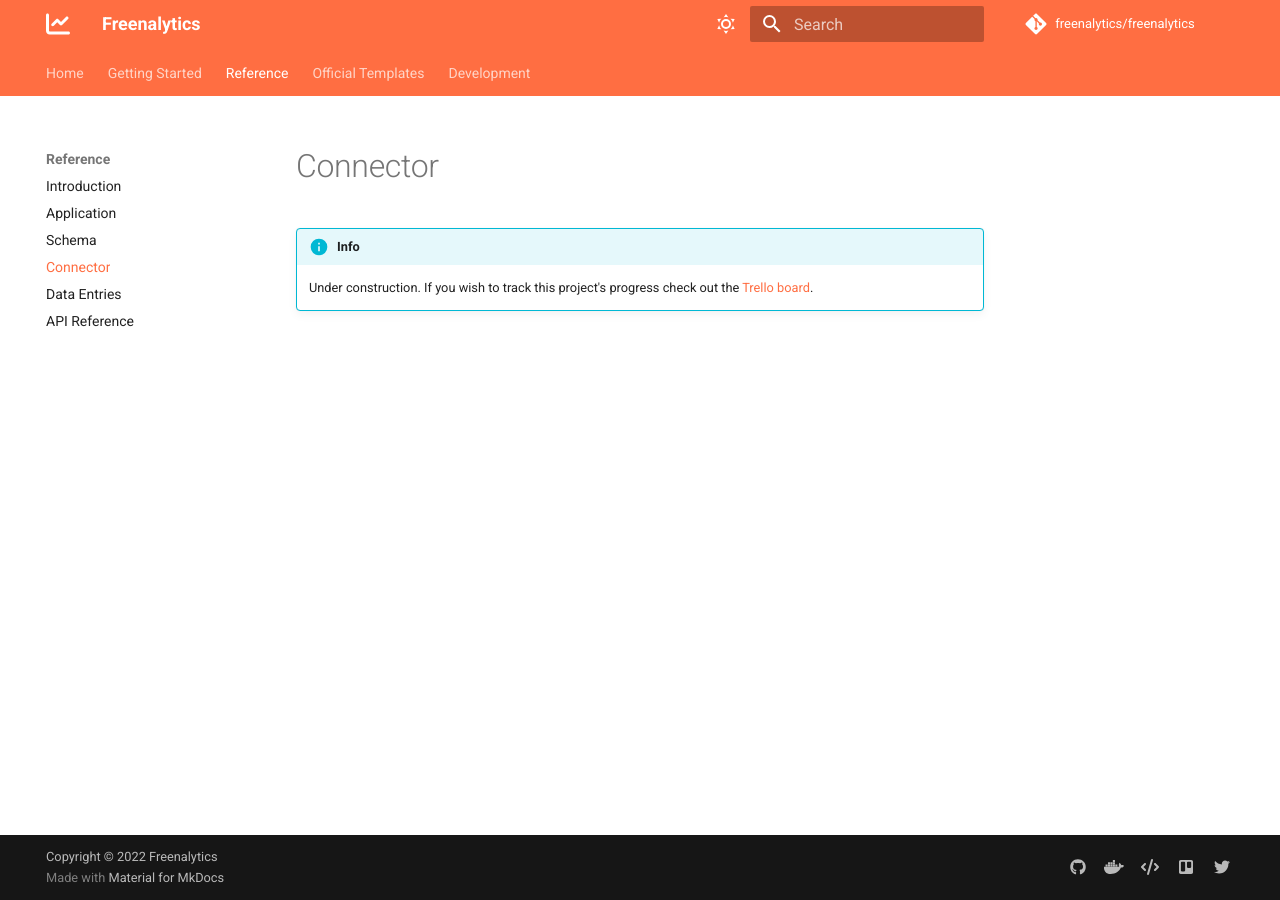
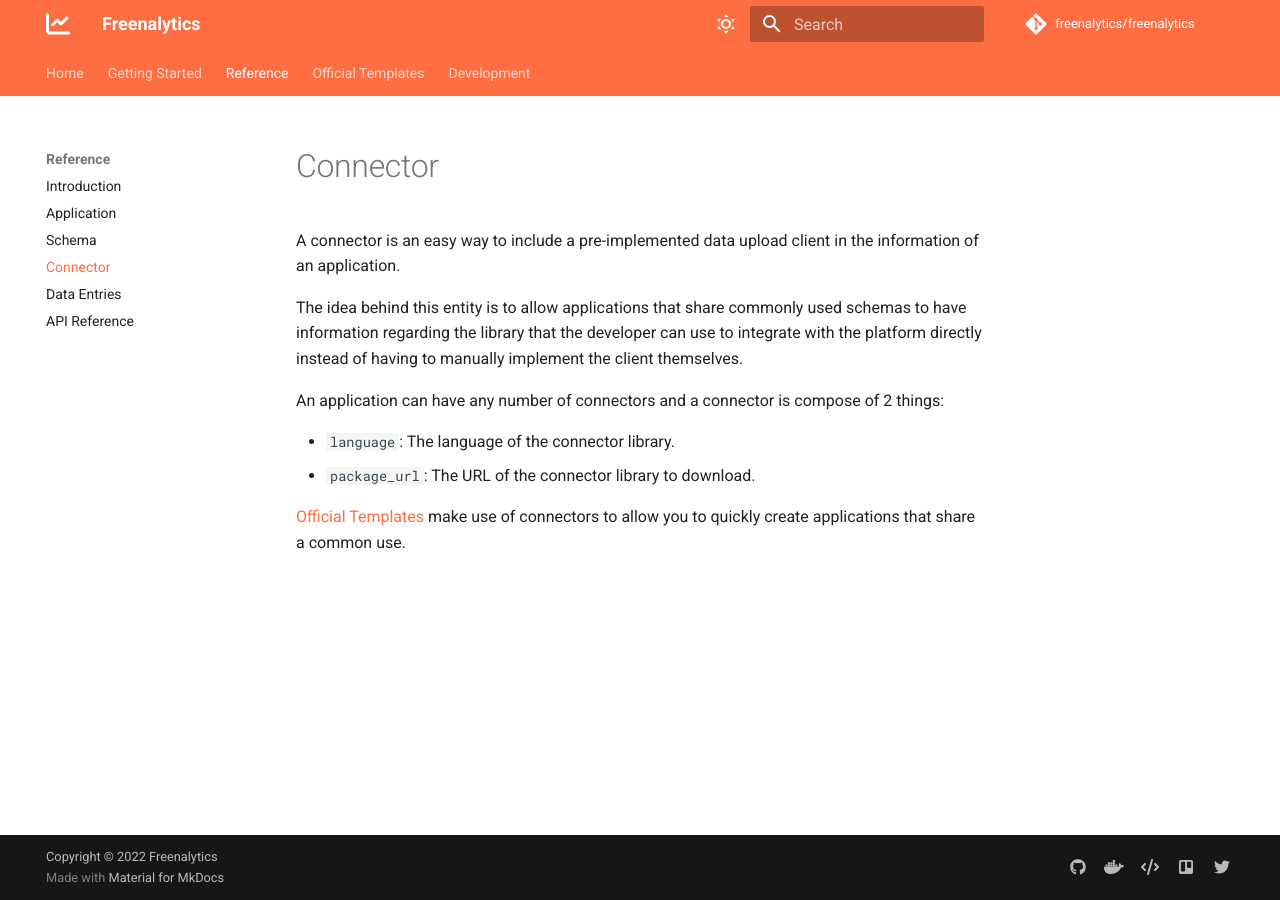
Before and after one commit to freenalytics/documentation, an MkDocs documentation site: the page built from docs/reference/connector.md, in a window 1280 px wide. Built offline with MkDocs 1.6.1 and Material for MkDocs 9.7.7, drawn with Linux system fonts in a browser that asks for light colours; comment, search, counter and statistics services are not loaded.

Commit message:
Created reference/connector page.

```diff
--- a/docs/reference/connector.md
+++ b/docs/reference/connector.md
@@ -1,2 +1,15 @@
-!!! info
-    Under construction. If you wish to track this project's progress check out the [Trello board](https://trello.com/b/oDg8aD7n).
+# Connector
+
+A connector is an easy way to include a pre-implemented data upload client in the information of an application.
+
+The idea behind this entity is to allow applications that share commonly used schemas to have information regarding
+the library that the developer can use to integrate with the platform directly instead of having to manually implement
+the client themselves.
+
+An application can have any number of connectors and a connector is compose of 2 things:
+
+* `language`: The language of the connector library.
+* `package_url`: The URL of the connector library to download.
+
+[Official Templates](../official-templates/index.md) make use of connectors to allow you to quickly create applications that
+share a common use.
```
